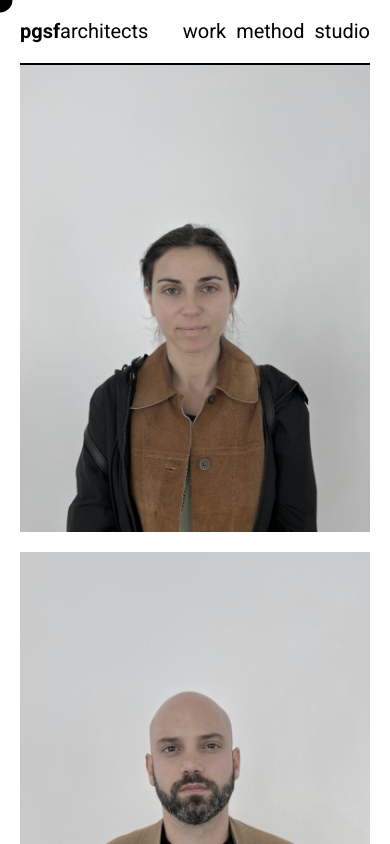
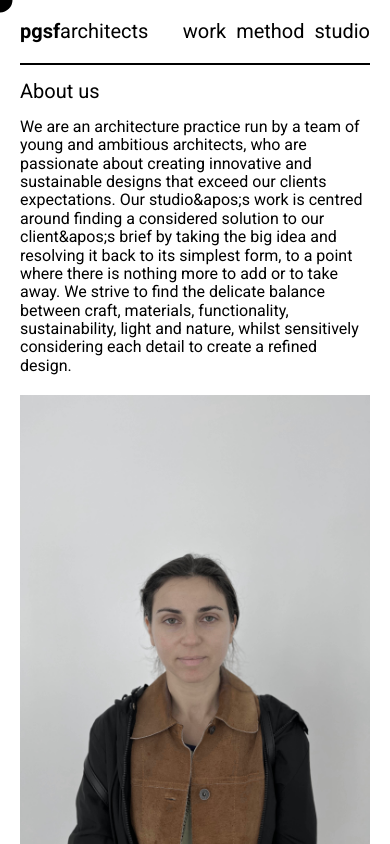
Before and after one commit to pedrobarbeitos/pgsfwebsite_v2, a Next.js app: page /studio in a window 390 px wide. Shown: the top 844 px of the page. Built offline with nearby package versions, Linux system fonts and the light colour scheme.

Commit message:
Design progress on Studio Page

```diff
--- a/src/app/components/GalleryStudio/GalleryStudio.scss
+++ b/src/app/components/GalleryStudio/GalleryStudio.scss
@@ -1,14 +1,27 @@
-.galleryContainer {
+@keyframes fadeInAnimation {
+  0% {
+    opacity: 0 ;
+  }
+  100% {
+    opacity: 1;
+  }
+}
+
+.galleryStudio {
     display: flex;
     gap: 20px;
     align-content: flex-start;
     position: relative;
     overflow: hidden;
     cursor: none;
+    animation: fadeInAnimation ease 1s;
+    animation-iteration-count: 1;
+    animation-fill-mode: forwards;
+
 }
 
 @media only screen and (max-width: 900px) {
-    .galleryContainer {
+    .galleryStudio {
 
       width: 100%;
       flex-wrap: wrap;
--- a/src/app/components/GalleryStudio/GalleryStudio.tsx
+++ b/src/app/components/GalleryStudio/GalleryStudio.tsx
@@ -3,6 +3,7 @@
 import React, { useState, useEffect, useRef } from 'react';
 import './GalleryStudio.scss'
 import ImageCard from '../ImageCard/ImageCard'
+import TextCard from '../TextCard/TextCard';
 
 
 const profileImages = [
@@ -13,6 +14,12 @@ const profileImages = [
      img: '/A52.jpg',
      desc: 'Pedro profile picture '},
 ]
+
+
+const textCard01 = {
+  title: 'About us',
+  desc: "We are an architecture practice run by a team of young and ambitious architects, who are passionate about creating innovative and sustainable designs that exceed our clients expectations. Our studio&apos;s work is centred around finding a considered solution to our client&apos;s brief by taking the big idea and resolving it back to its simplest form, to a point where there is nothing more to add or to take away. We strive to find the delicate balance between craft, materials, functionality, sustainability, light and nature, whilst sensitively considering each detail to create a refined design."
+}
 
 
 
@@ -74,10 +81,12 @@ function GalleryStudio() {
   }, [isDragging, startX, scrollLeft]);
 
   return (
-    <div ref={scrollContainerRef} className='galleryContainer'>
+    <div ref={scrollContainerRef} className='galleryStudio'>
+      <TextCard title={textCard01.title} description={textCard01.desc}/>
       {profileImages.map((item) => (
         <ImageCard item={item} key={item.id} />
       ))}
+      <TextCard title={textCard01.title} description={textCard01.desc}/>
 
     </div>
   );
--- a/src/app/components/ImageCard/ImageCard.scss
+++ b/src/app/components/ImageCard/ImageCard.scss
@@ -1,9 +1,9 @@
 .imageCard {
-    min-height: 675px;
+    max-height: 675px;
+    min-width: 500px;
     aspect-ratio: 6 / 8;
     position: relative;
     overflow: hidden;
-    background-color: grey;
 }
 
 .imageCard img{
@@ -17,9 +17,10 @@
       min-height: 100%;
       flex-wrap: wrap;
       flex-shrink: 1;
+
     };
 
     .imageCard img{
-      object-fit: contain;
+      object-fit: cover;
   };
   }
--- a/src/app/components/TextCard/TextCard.scss
+++ b/src/app/components/TextCard/TextCard.scss
@@ -0,0 +1,20 @@
+.textCard {
+    min-height: 675px;
+    max-width: 500px;
+    min-width: 450px;
+
+    position: relative;
+    overflow: hidden;
+
+}
+
+@media only screen and (max-width: 900px) {
+    .textCard {
+
+      min-width: 100%;
+      min-height: 100%;
+      flex-wrap: wrap;
+      flex-shrink: 1;
+    };
+
+  }
--- a/src/app/components/TextCard/TextCard.tsx
+++ b/src/app/components/TextCard/TextCard.tsx
@@ -2,14 +2,14 @@ import React from 'react'
 import './TextCard.scss'
 
 
-type Props = {item: any}
+type Props = {title: any, description: any}
 
-function TextCard({item}: Props) {
+function TextCard({title, description}: Props) {
   return (
     <div className='textCard'>
 
-        <h1>{item.title}</h1>
-        <p>{item.description}</p>
+        <h1>{title}</h1>
+        <p>{description}</p>
 
     </div>
   )
```
